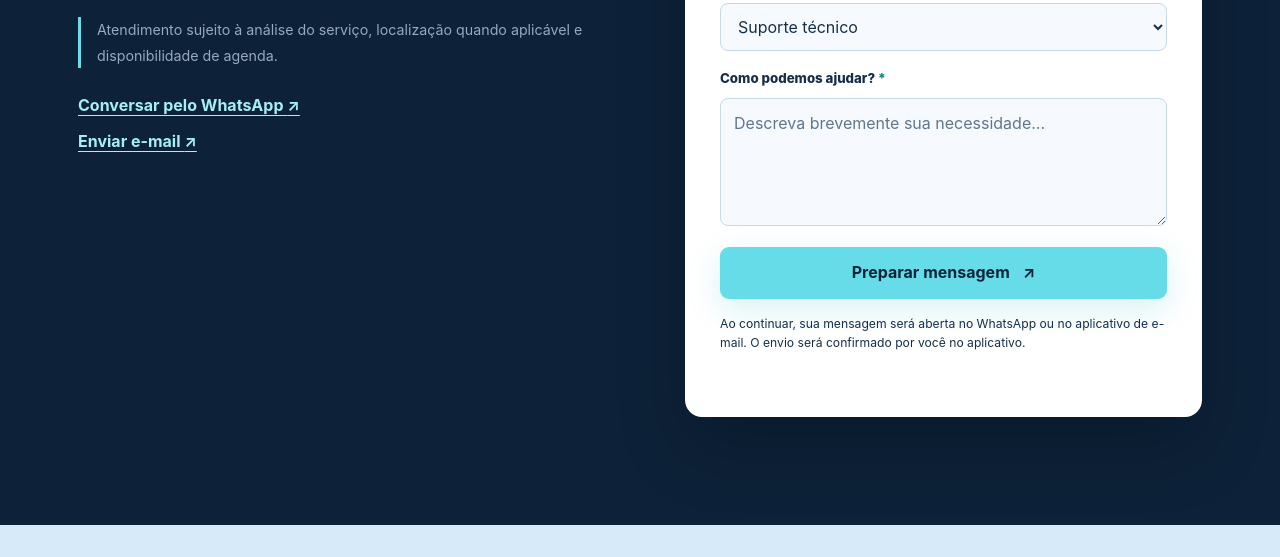
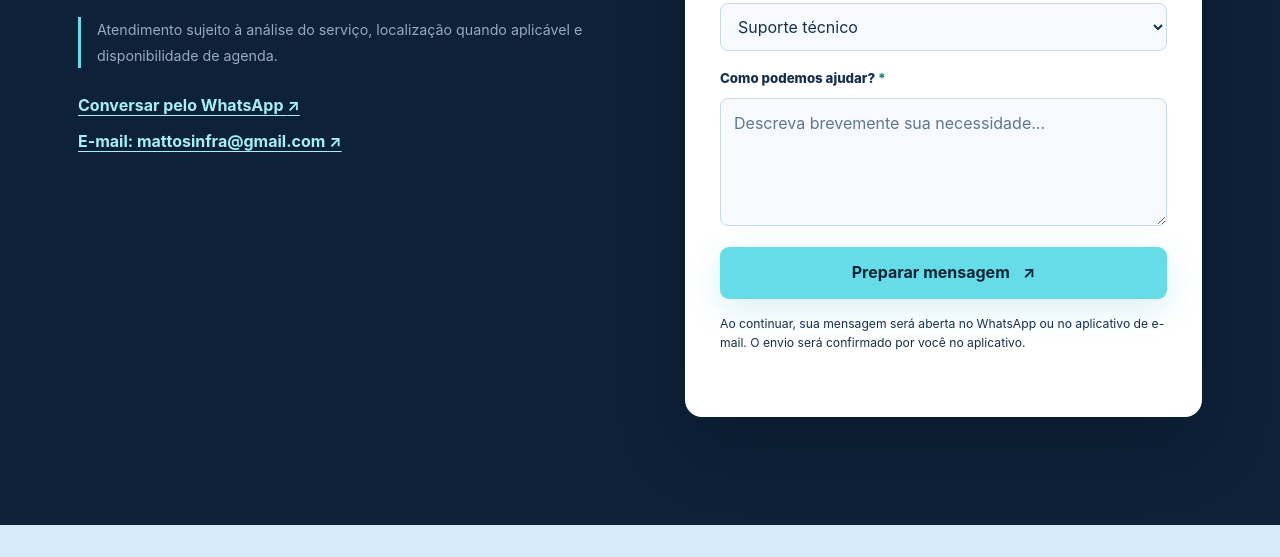
Before and after one commit to mattosrj/mattosinfra, a plain HTML site: page index.html in a window 1280 px wide. Shown: the part 4240-4797 px from the top of the page. Drawn offline with Linux system fonts and the light colour scheme.

Commit message:
Exibe email clicavel na secao de contato

```diff
--- a/index.html
+++ b/index.html
@@ -139,7 +139,7 @@
             <p class="contact-disclaimer">Atendimento sujeito à análise do serviço, localização quando aplicável e disponibilidade de agenda.</p>
             <div class="contact-direct" id="contact-direct" hidden>
               <a id="contact-whatsapp" class="contact-link" target="_blank" rel="noopener noreferrer" hidden>Conversar pelo WhatsApp <span aria-hidden="true">↗</span></a>
-              <a id="contact-email" class="contact-link" hidden>Enviar e-mail <span aria-hidden="true">↗</span></a>
+              <a id="contact-email" class="contact-link" hidden>E-mail: mattosinfra@gmail.com <span aria-hidden="true">↗</span></a>
             </div>
           </div>
           <form class="contact-form" id="contact-form" novalidate>
```
